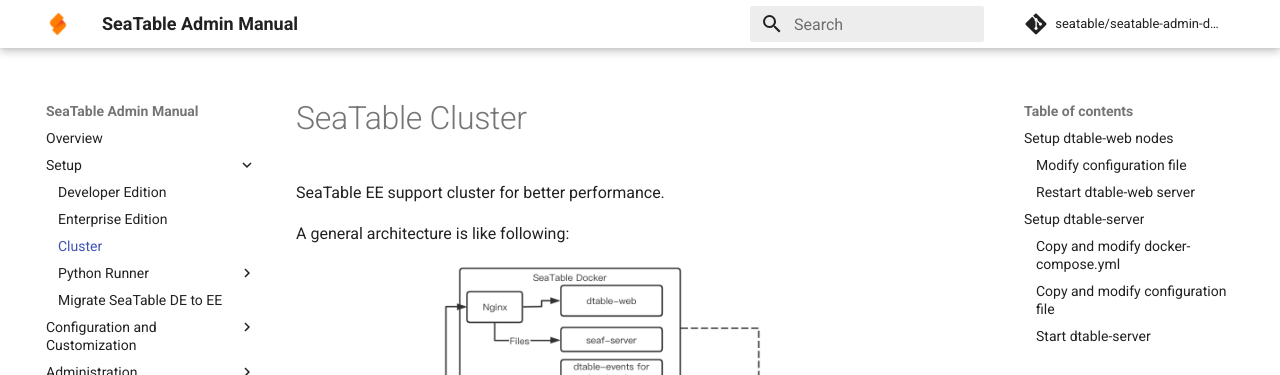
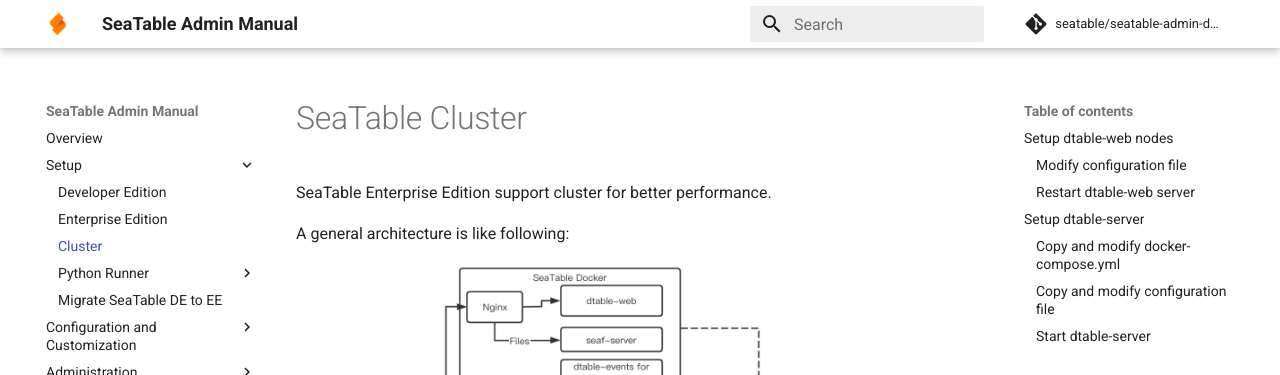
Before and after one commit to seatable/seatable-admin-docs, an MkDocs documentation site: the page built from manual/docker/Cluster/SeaTable Cluster.md, in a window 1280 px wide and 900 px high. Shown: the top 375 px of the window. Built offline with MkDocs 1.6.1 and Material for MkDocs 9.7.7, drawn with Linux system fonts in a browser that asks for light colours; comment, search, counter and statistics services are not loaded.

Commit message:
EE replaced with Enterprise Edition

```diff
--- a/manual/docker/Cluster/SeaTable Cluster.md
+++ b/manual/docker/Cluster/SeaTable Cluster.md
@@ -1,6 +1,6 @@
 # SeaTable Cluster
 
-SeaTable EE support cluster for better performance.
+SeaTable Enterprise Edition support cluster for better performance.
 
 A general architecture is like following:
 
```
